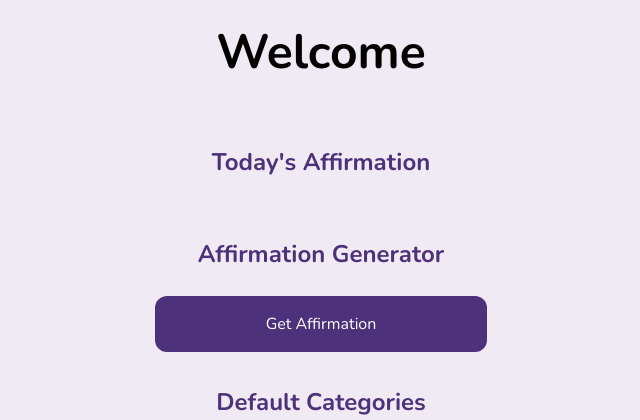
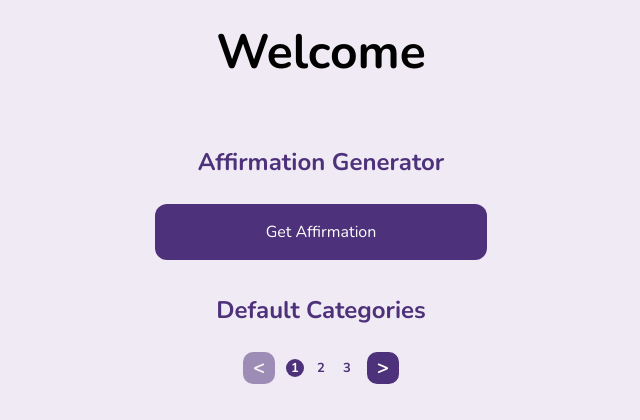
Before and after one commit to freeCodeCamp-2025-Summer-Hackathon/indigo-class, a Flask app: page / in a window 1280 px wide. Shown: the part 56-476 px from the top of the page, without its empty margins (319-959 px from the left). Run offline with Flask 3, Linux system fonts and the light colour scheme; data that the repository does not hold is empty.

Commit message:
chore(home): remove Today's Affirmation section for guest visitors

```diff
--- a/app/templates/home/index.html
+++ b/app/templates/home/index.html
@@ -10,6 +10,7 @@ content %}
   {% endif %}
 </section>
 
+{% if current_user.is_authenticated %}
 <section class="home__section home__affirms">
   <h2>Today's Affirmation</h2>
   <div class="affirms__wrapper">
@@ -25,7 +26,6 @@ content %}
         </figcaption>
       </figure>
       <div class="affirm__btn--wrapper">
-        {% if current_user.is_authenticated %}
         <button
           class="affirm__btn"
           aria-label="Pin"
@@ -33,19 +33,12 @@ content %}
         >
           +
         </button>
-        {% endif %}
-        <p>
-          {% if current_user.is_authenticated %} Save this affirmation {% else
-          %}
-          <a href="{{ url_for('auth.login') }}">Log in</a> to save this
-          affirmation {% endif %}
-        </p>
+        <p>Save this affirmation</p>
       </div>
     </div>
     {% endfor %}
   </div>
 
-  {% if current_user.is_authenticated %}
   <a class="affirm__action" href="{{ url_for('root.dashboard') }}"
     >Go to User Dashboard</a
   >
@@ -58,8 +51,8 @@ content %}
   <a class="affirm__action" href="#affirmation-generator"
     >Affirmation Generator</a
   >
-  {% endif %}
 </section>
+{% endif %}
 
 {% if current_user.is_authenticated %}
 <section class="home__section">
```
